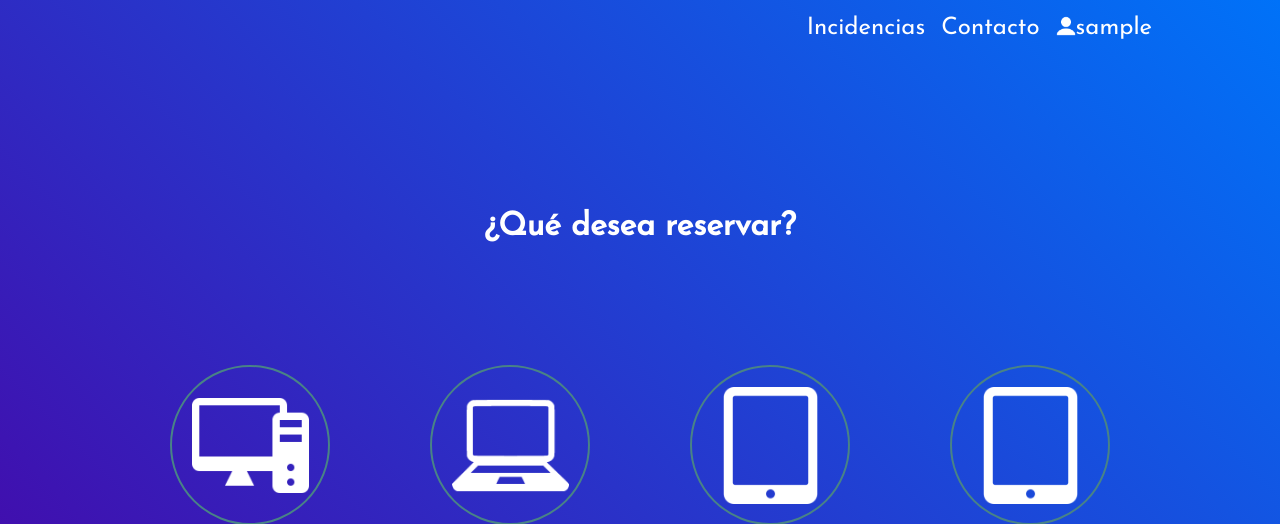
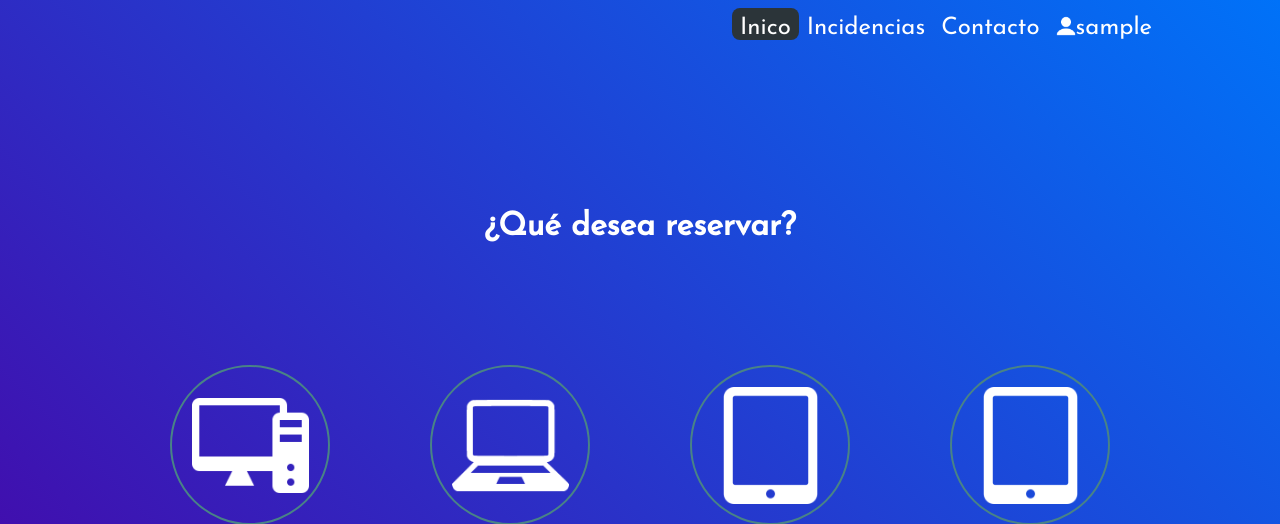
Before and after one commit to CuboGamer98/CollegeBookingWebsite, a PHP site: page / in a window 1280 px wide. Shown: the top 524 px of the page. Run offline with PHP 8.4, Linux system fonts and the light colour scheme; the visitor is signed in with stand-in values (Sample User, id 1); data that the repository does not hold is empty.

Commit message:
Headbar shows on what website you are now with a gray background behind the button

```diff
--- a/account.php
+++ b/account.php
@@ -18,14 +18,19 @@ if ($filename === "admin_panel") {
 ?>
 
 <ul>
-    <li class="li-button">
+    <li class="li-button" <?php if ($filename === "index") { echo "data-current-page"; } ?>>
         <div class="button">
-            <a href="incidence.php">Incidencias</a>
+            <a href=<?php if ($filename === "admin_panel") { $t = "../"; } else { $t = ""; } echo $t."index.php" ?>>Inico</a>
         </div>
     </li>
-    <li class="li-button">
+    <li class="li-button" <?php if ($filename === "incidence") { echo "data-current-page"; } ?>>
         <div class="button">
-            <a href="contact.php">Contacto</a>
+            <a href=<?php if ($filename === "admin_panel") { $t = "../"; } else { $t = ""; } echo $t."incidence.php" ?>>Incidencias</a>
+        </div>
+    </li>
+    <li class="li-button" <?php if ($filename === "contact") { echo "data-current-page"; } ?>>
+        <div class="button">
+            <a href=<?php if ($filename === "admin_panel") { $t = "../"; } else { $t = ""; } echo $t."contact.php" ?>>Contacto</a>
         </div>
     </li>
     <li class="li-button user-account">
--- a/assets/styles.css
+++ b/assets/styles.css
@@ -111,7 +111,8 @@ ul {
 }
 
 .li-button {
-  display: contents;
+  display: inline-block;
+  z-index: 1;
 }
 
 .user-account {
@@ -144,8 +145,8 @@ ul {
 }
 
 .li-button:hover {
-  -webkit-box-shadow: 0 3px 12px -4px rgba(0, 0, 0, 0.65);
-  box-shadow: 0 3px 12px -4px rgba(0, 0, 0, 0.65);
+  -webkit-box-shadow: 0 3px 24px -4px rgba(0, 0, 0, 0.65);
+  box-shadow: 0 3px 24px -4px rgb(0 0 0 / 65%);
 }
 
 .dropdown-content {
@@ -174,3 +175,8 @@ a {
 .user-account:hover {
   overflow: visible;
 }
+
+[data-current-page] {
+  background-color: rgb(43 52 57);
+  border-radius: 1vh;
+}
```
Also changed, not shown: contact.php (added, +18 -0 lines), incidence.php (added, +18 -0 lines).
